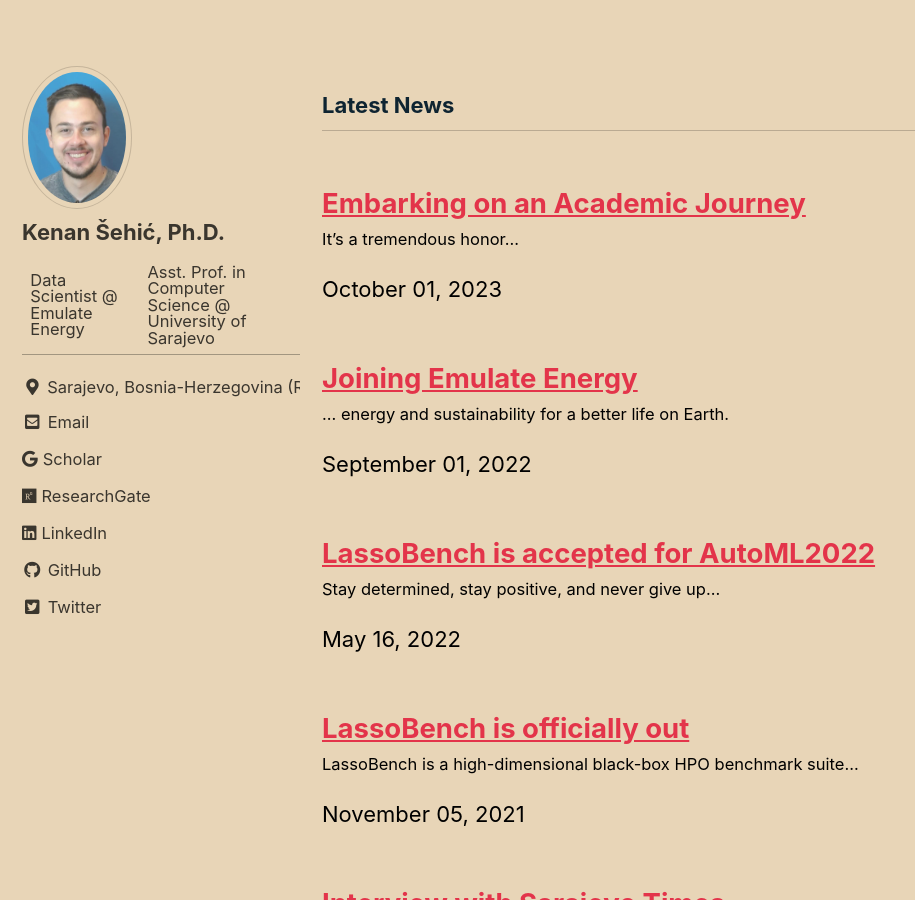
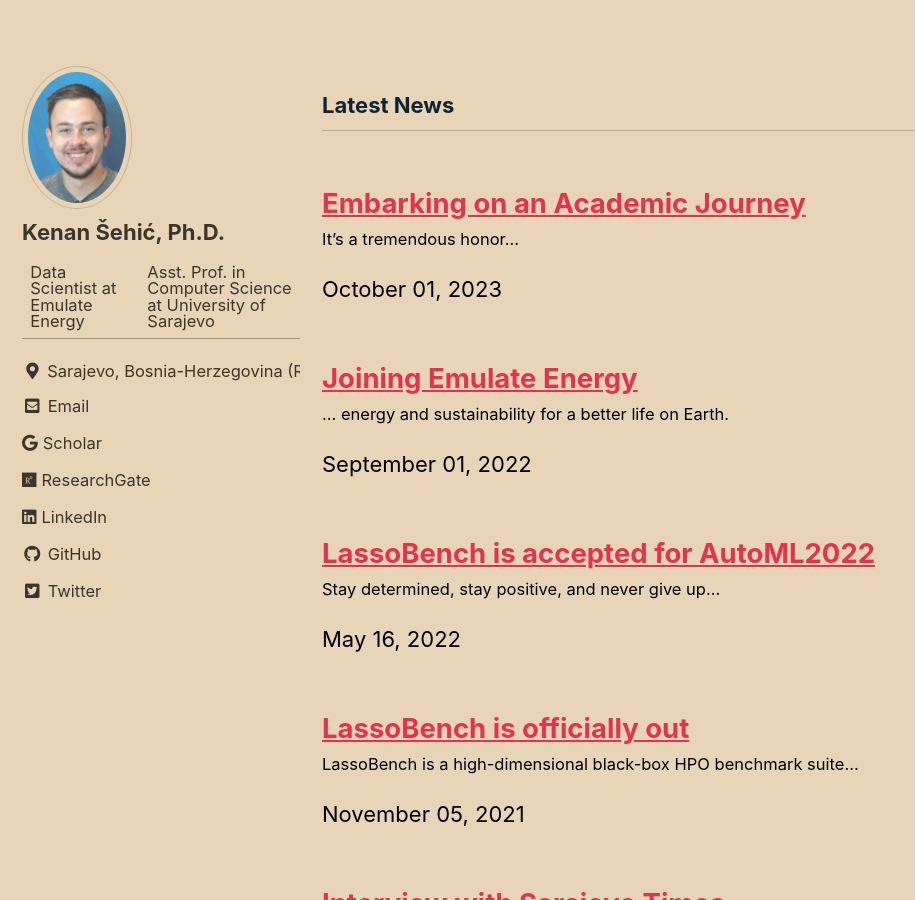
Before and after one commit to ksehic/ksehic.github.io, a Jekyll site: the page built from index.html, in a window 1280 px wide and 900 px high, scrolled down 384 px. Shown: the whole window, without its empty margins (0-915 px from the left). Built offline with Jekyll 4.4.1, drawn with Linux system fonts in a browser that asks for light colours; cached includes are drawn as plain includes; the list of posts is cut into pages by our own code.

Commit message:
unsa update

```diff
--- a/_config.yml
+++ b/_config.yml
@@ -93,7 +93,7 @@ analytics:
 author:
   name             : "Kenan Šehić, Ph.D."
   avatar           : "/images/ke2103se.jpg"
-  bio              : "Data Scientist @ Emulate Energy | Asst. Prof. in Computer Science @ University of Sarajevo"
+  bio              : "Data Scientist at Emulate Energy | Asst. Prof. in Computer Science at University of Sarajevo"
   location         : "Sarajevo, Bosnia-Herzegovina (Remote)"
   email            : #""
   links:
```
